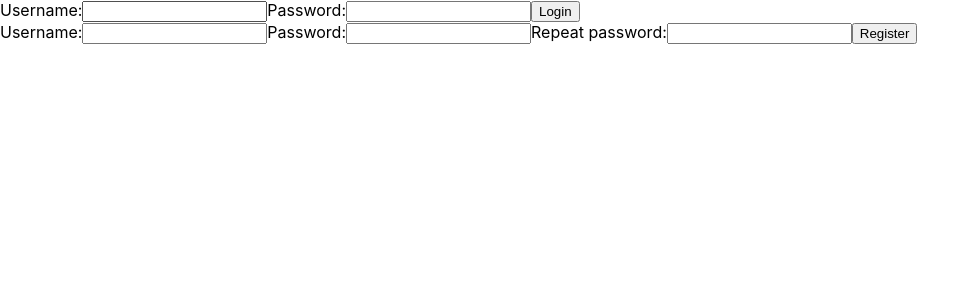
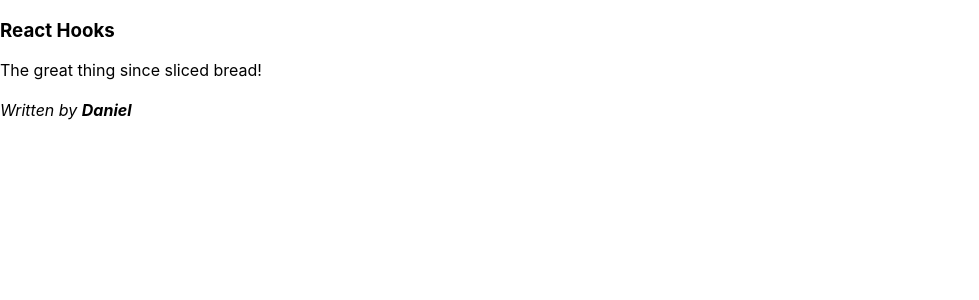
Before and after one commit to mattywang7/Blog-in-React, a React (Create React App) app: page / in a window 1280 px wide. Shown: the top 300 px of the page, without its empty margins (0-979 px from the left). Built offline with nearby package versions, Linux system fonts and the light colour scheme.

Commit message:
Static Post Component

```diff
--- a/src/App.js
+++ b/src/App.js
@@ -1,6 +1,6 @@
 import React from "react";
-import UserBar from "./user/UserBar";
+import Post from "./post/Post";
 
 export default function App() {
-    return <UserBar />
+    return <Post title={"React Hooks"} content={"The great thing since sliced bread!"} author={"Daniel"} />
 }
--- /dev/null
+++ b/src/post/Post.js
@@ -0,0 +1,19 @@
+import React from "react";
+
+/**
+ * Accepting three props.
+ * @param title
+ * @param content
+ * @param author
+ * @constructor
+ */
+export default function Post({title, content, author}) {
+    return (
+        <div>
+            <h3>{title}</h3>
+            <div>{content}</div>
+            <br/>
+            <i>Written by <b>{author}</b></i>
+        </div>
+    );
+}
--- a/src/user/Logout.js
+++ b/src/user/Logout.js
@@ -14,5 +14,5 @@ export default function Logout({user}) {
             Logged in as: <b>{user}</b>
             <input type={"submit"} value={"Logout"} />
         </form>
-    )
+    );
 }
--- a/src/user/Register.js
+++ b/src/user/Register.js
@@ -11,5 +11,5 @@ export default function Register() {
             <input type={"password"} name={"register-password-repeat"} id={"register-password-repeat"} />
             <input type={"submit"} value={"Register"} />
         </form>
-    )
+    );
 }
--- a/src/user/UserBar.js
+++ b/src/user/UserBar.js
@@ -7,13 +7,13 @@ export default function UserBar() {
     const user = '';
 
     if (user) {
-        return <Logout user={user}/>
+        return <Logout user={user}/>;
     } else {
         return (
             <Fragment>
                 <Login/>
                 <Register/>
             </Fragment>
-        )
+        );
     }
 }
```
